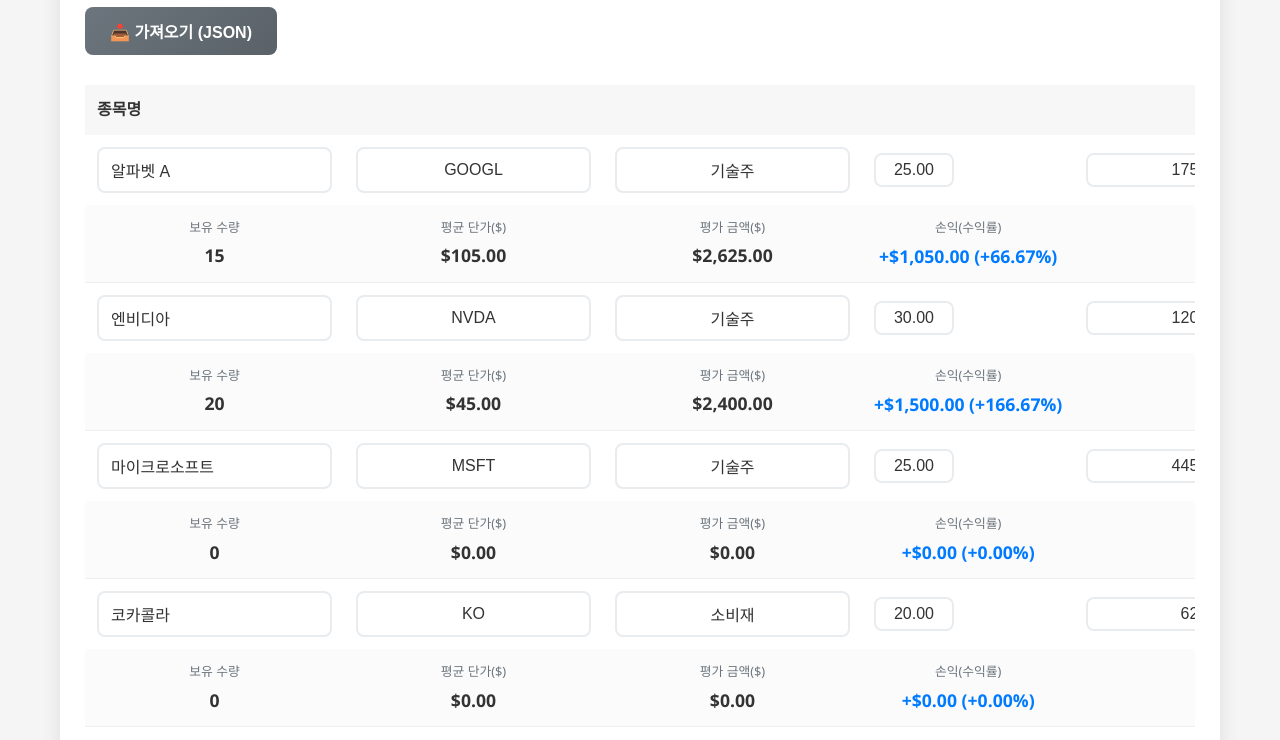
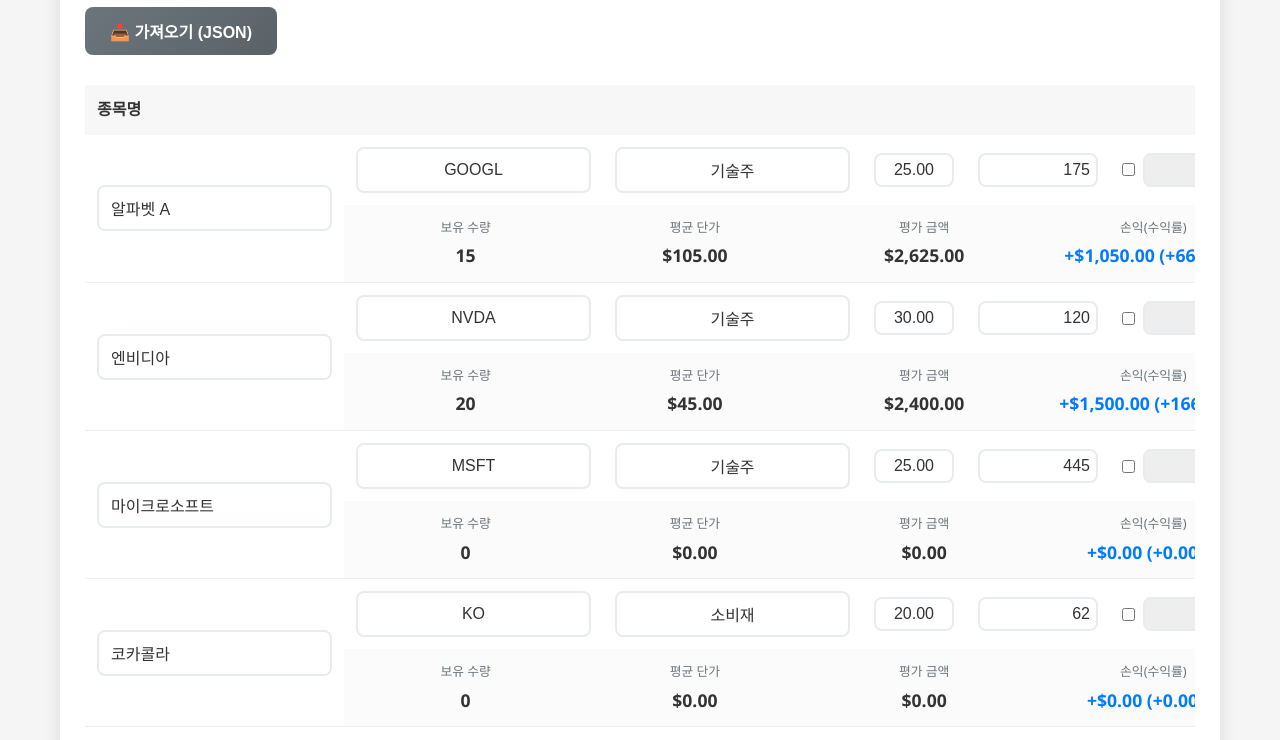
Before and after one commit to randomstrangerpassenger/SPRC, a website built with Vite: page index.html in a window 1280 px wide. Shown: the part 817-1557 px from the top of the page. Built offline with nearby package versions, Linux system fonts and the light colour scheme.

Commit message:
UI수정

```diff
--- a/js/view.js
+++ b/js/view.js
@@ -101,12 +101,25 @@
             return input;
         };
 
-        // --- 첫 번째 줄 (Inputs) ---
-        trInputs.appendChild(createCell(createInput('text', 'name', stock.name, MESSAGES.TICKER_INPUT(stock.name)), 'cell-name'));
+        const nameCell = createCell(createInput('text', 'name', stock.name, MESSAGES.TICKER_INPUT(stock.name)), 'cell-name');
+        nameCell.rowSpan = 2;
+        trInputs.appendChild(nameCell);
+
         trInputs.appendChild(createCell(createInput('text', 'ticker', stock.ticker, MESSAGES.TICKER_INPUT(stock.name), { inline: { textAlign: 'center' } }), 'cell-ticker'));
         trInputs.appendChild(createCell(createInput('text', 'sector', stock.sector, MESSAGES.SECTOR_INPUT(stock.name), { inline: { textAlign: 'center' } }), 'cell-sector'));
         trInputs.appendChild(createCell(createInput('number', 'targetRatio', stock.targetRatio.toFixed(2), MESSAGES.TARGET_RATIO_INPUT(stock.name), { className: 'amount-input', inline: { width: '80px', textAlign: 'center' } }), 'cell-targetRatio'));
         trInputs.appendChild(createCell(createInput('number', 'currentPrice', stock.currentPrice, MESSAGES.CURRENT_PRICE_INPUT(stock.name), { className: 'amount-input' }), 'cell-currentPrice'));
+
+        if (mainMode === 'add') {
+            const fixedBuyContainer = document.createElement('div');
+            fixedBuyContainer.style.cssText = 'display: flex; align-items: center; gap: 8px; justify-content: center;';
+            const checkbox = createInput('checkbox', 'isFixedBuyEnabled', stock.isFixedBuyEnabled, '고정 매수 활성화');
+            checkbox.checked = stock.isFixedBuyEnabled;
+            const amountInput = createInput('number', 'fixedBuyAmount', stock.fixedBuyAmount, '고정 매수 금액', { className: 'amount-input' });
+            amountInput.disabled = !stock.isFixedBuyEnabled;
+            fixedBuyContainer.append(checkbox, amountInput);
+            trInputs.appendChild(createCell(fixedBuyContainer, 'cell-fixedBuy'));
+        }
 
         const actionsContainer = document.createElement('div');
         actionsContainer.style.cssText = 'display: flex; gap: 5px; justify-content: center;';
@@ -121,38 +134,32 @@
         actionsContainer.append(manageBtn, deleteBtn);
 
         const actionsCell = createCell(actionsContainer, 'cell-actions');
-        actionsCell.rowSpan = 2; // 두 줄에 걸쳐 표시
+        actionsCell.rowSpan = 2;
         trInputs.appendChild(actionsCell);
 
-        // --- 두 번째 줄 (Outputs) ---
-        const createOutputCell = (label, valueContent, className) => {
-            const cell = document.createElement('td');
-            cell.className = `output-cell ${className}`;
-            cell.innerHTML = `<span class="label">${label}</span><span class="value">${valueContent}</span>`;
-            return cell;
+        const createOutputCell = (label, valueContent) => {
+            return `<div class="output-cell">
+                        <span class="label">${label}</span>
+                        <span class="value">${valueContent}</span>
+                    </div>`;
         };
 
         const profitClass = profitLoss.isNegative() ? 'text-sell' : 'text-buy';
         const profitSign = profitLoss.isPositive() ? '+' : '';
 
-        trOutputs.appendChild(createOutputCell('보유 수량', quantity.toNumber().toLocaleString(), 'cell-quantity'));
-        trOutputs.appendChild(createOutputCell('평균 단가($)', formatCurrency(avgBuyPrice, currency), 'cell-avgBuyPrice'));
-        trOutputs.appendChild(createOutputCell('평가 금액($)', formatCurrency(currentAmount, currency), 'cell-currentAmount'));
-        trOutputs.appendChild(createOutputCell('손익(수익률)', `<div class="${profitClass}">${profitSign}${formatCurrency(profitLoss, currency)} (${profitSign}${profitLossRate.toFixed(2)}%)</div>`, 'cell-profit'));
+        const outputsHTML = `
+            <div class="outputs-container">
+                ${createOutputCell('보유 수량', quantity.toNumber().toLocaleString())}
+                ${createOutputCell('평균 단가', formatCurrency(avgBuyPrice, currency))}
+                ${createOutputCell('평가 금액', formatCurrency(currentAmount, currency))}
+                ${createOutputCell('손익(수익률)', `<span class="${profitClass}">${profitSign}${formatCurrency(profitLoss, currency)} (${profitSign}${profitLossRate.toFixed(2)}%)</span>`)}
+            </div>
+        `;
 
-        // 'add' 모드일 때 고정매수 칸과 빈 칸 추가
-        if (mainMode === 'add') {
-            const fixedBuyContainer = document.createElement('div');
-            fixedBuyContainer.style.cssText = 'display: flex; align-items: center; gap: 8px; justify-content: center;';
-            const checkbox = createInput('checkbox', 'isFixedBuyEnabled', stock.isFixedBuyEnabled, '고정 매수 활성화');
-            checkbox.checked = stock.isFixedBuyEnabled;
-            const amountInput = createInput('number', 'fixedBuyAmount', stock.fixedBuyAmount, '고정 매수 금액', { className: 'amount-input' });
-            amountInput.disabled = !stock.isFixedBuyEnabled;
-            fixedBuyContainer.append(checkbox, amountInput);
-            trInputs.insertBefore(createCell(fixedBuyContainer, 'cell-fixedBuy'), actionsCell);
-
-            trOutputs.appendChild(createCell('', 'cell-fixedBuy-placeholder'));
-        }
+        const outputContainerCell = document.createElement('td');
+        outputContainerCell.colSpan = mainMode === 'add' ? 5 : 4;
+        outputContainerCell.innerHTML = outputsHTML;
+        trOutputs.appendChild(outputContainerCell);
 
         tbody.append(trInputs, trOutputs);
         return tbody;
@@ -167,16 +174,17 @@
         tbody.querySelector('[data-field="targetRatio"]').value = stock.targetRatio.toFixed(2);
         tbody.querySelector('[data-field="currentPrice"]').value = stock.currentPrice;
 
-        tbody.querySelector('.cell-quantity .value').textContent = quantity.toNumber().toLocaleString();
-        tbody.querySelector('.cell-avgBuyPrice .value').textContent = formatCurrency(avgBuyPrice, currency);
-        tbody.querySelector('.cell-currentAmount .value').textContent = formatCurrency(currentAmount, currency);
-
-        const profitEl = tbody.querySelector('.cell-profit .value div');
-        if (profitEl) {
+        const outputContainer = tbody.querySelector('.outputs-container');
+        if (outputContainer) {
             const profitClass = profitLoss.isNegative() ? 'text-sell' : 'text-buy';
             const profitSign = profitLoss.isPositive() ? '+' : '';
-            profitEl.className = profitClass;
-            profitEl.innerHTML = `${profitSign}${formatCurrency(profitLoss, currency)} (${profitSign}${profitLossRate.toFixed(2)}%)`;
+
+            outputContainer.children[0].querySelector('.value').textContent = quantity.toNumber().toLocaleString();
+            outputContainer.children[1].querySelector('.value').textContent = formatCurrency(avgBuyPrice, currency);
+            outputContainer.children[2].querySelector('.value').textContent = formatCurrency(currentAmount, currency);
+            const profitValueEl = outputContainer.children[3].querySelector('.value span');
+            profitValueEl.className = profitClass;
+            profitValueEl.innerHTML = `${profitSign}${formatCurrency(profitLoss, currency)} (${profitSign}${profitLossRate.toFixed(2)}%)`;
         }
 
         if (mainMode === 'add') {
@@ -206,7 +214,7 @@
         const fixedBuyHeader = mainMode === 'add' ? `<th scope="col">고정 매수(${currencySymbol})</th>` : '';
         this.dom.portfolioTableHead.innerHTML = `
             <tr>
-                <th scope="col">종목명</th>
+                <th scope="col" rowspan="2">종목명</th>
                 <th scope="col">티커</th>
                 <th scope="col">섹터</th>
                 <th scope="col">목표 비율(%)</th>
--- a/style.css
+++ b/style.css
@@ -66,11 +66,20 @@
     padding-top: 12px;
     padding-bottom: 12px;
 }
+.stock-inputs td[rowspan="2"] {
+    vertical-align: middle;
+}
 .stock-outputs {
     background-color: rgba(0,0,0,0.015);
 }
 body.dark-mode .stock-outputs {
     background-color: rgba(255,255,255,0.03);
+}
+.outputs-container {
+    display: grid;
+    grid-template-columns: repeat(4, 1fr);
+    gap: 10px;
+    width: 100%;
 }
 .output-cell {
     text-align: center !important;
```
